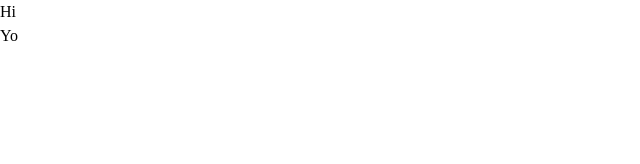
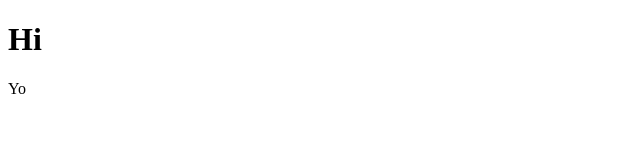
Before and after one commit to Boyazhang1/personalwebsitev2, a Next.js app: page / in a window 1280 px wide. Shown: the top 164 px of the page, without its empty margins (0-640 px from the left). Built offline with nearby package versions, Linux system fonts and the light colour scheme.

Commit message:
remove tailwind css configuration

```diff
--- a/package.json
+++ b/package.json
@@ -16,7 +16,6 @@
   "devDependencies": {
     "autoprefixer": "^10.4.5",
     "eslint": "8.14.0",
-    "eslint-config-next": "12.1.5",
-    "postcss": "^8.4.13"
+    "eslint-config-next": "12.1.5"
   }
 }
--- a/postcss.config.js
+++ /dev/null
@@ -1,6 +0,0 @@
-module.exports = {
-  plugins: {
-    tailwindcss: {},
-    autoprefixer: {},
-  },
-}
--- a/styles/globals.css
+++ b/styles/globals.css
@@ -1,7 +1,3 @@
-@tailwind base;
-@tailwind components;
-@tailwind utilities;
-
 body {
   font-family: 'Fira Sans';
 }
--- a/tailwind.config.js
+++ /dev/null
@@ -1,10 +0,0 @@
-module.exports = {
-  content: [
-    './pages/**/*.{js,ts,jsx,tsx}',
-    './components/**/*.{js,ts,jsx,tsx}',
-  ],
-  theme: {
-    extend: {},
-  },
-  plugins: [],
-};
```
Also changed, not shown: 1 other file (tests, documents, lock files or other folders).
